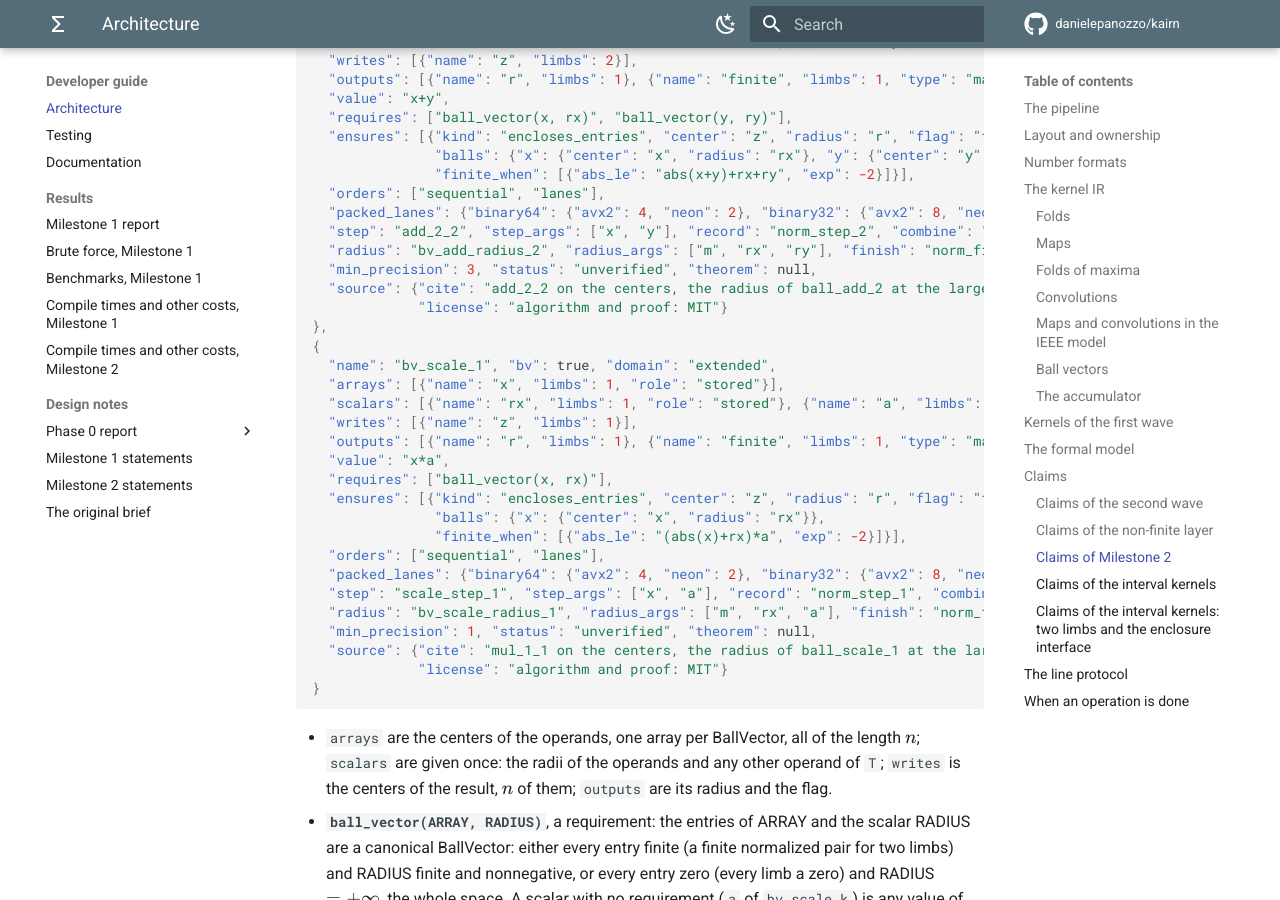
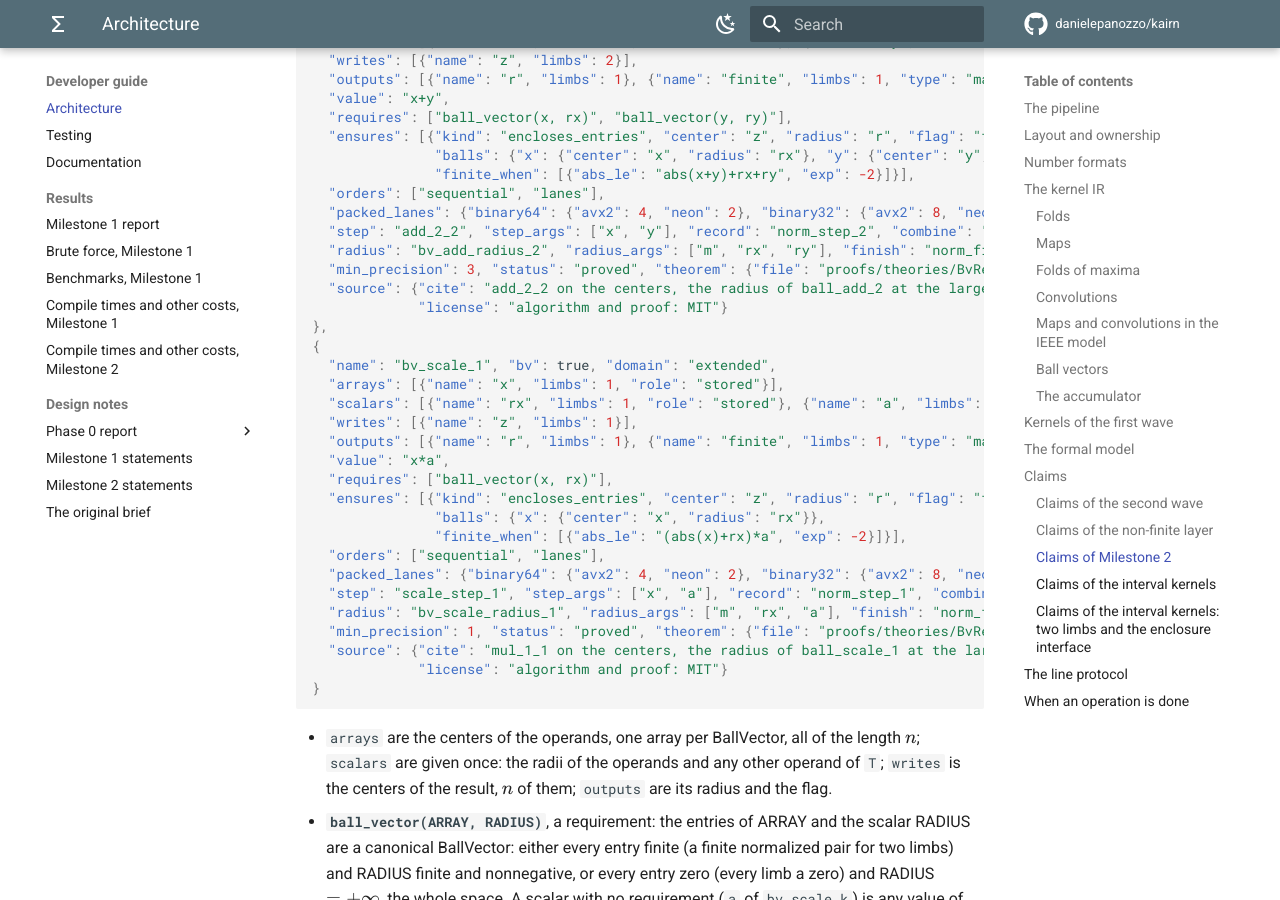
Before and after one commit to danielepanozzo/kairn, an MkDocs documentation site: the page built from docs/developer/architecture.md, in a window 1280 px wide and 900 px high, scrolled down 47188 px. Built offline with MkDocs 1.6.1 and Material for MkDocs 9.7.7, drawn with Linux system fonts in a browser that asks for light colours; comment, search, counter and statistics services are not loaded.

Commit message:
Tests: the audited count of IeeeAudit.v, the ball-vector entries of architecture.md
The theorems the descriptions of the steps of the maps, of the maps and of
the convolutions now name in the IEEE model are listed by IeeeAudit.v: 206
reports, not 128 (16 bridges, 8 correctness statements and 16 leading limbs
of the steps, the 18 maps in their two orders, the two convolutions). And
the two ball vectors architecture.md writes out, bv_add_2 and bv_scale_1,
are proved in the real model: their status and theorem fields there are
those of gen/claims.json, which the test compares field for field.

Co-Authored-By: Claude Opus 5.5 <noreply@anthropic.com>
Claude-Session: https://claude.ai/code/session_01ULwCxzT6Dhw9xUiTw8mJz1

```diff
--- a/docs/developer/architecture.md
+++ b/docs/developer/architecture.md
@@ -1931,7 +1931,7 @@ true` (and no `"map"`):
   "packed_lanes": {"binary64": {"avx2": 4, "neon": 2}, "binary32": {"avx2": 8, "neon": 4}},
   "step": "add_2_2", "step_args": ["x", "y"], "record": "norm_step_2", "combine": "norm_combine",
   "radius": "bv_add_radius_2", "radius_args": ["m", "rx", "ry"], "finish": "norm_finish_1",
-  "min_precision": 3, "status": "unverified", "theorem": null,
+  "min_precision": 3, "status": "proved", "theorem": {"file": "proofs/theories/BvReal.v", "name": "bv_add_2_correct"},
   "source": {"cite": "add_2_2 on the centers, the radius of ball_add_2 at the largest center (milestone2.md, BallVector)",
              "license": "algorithm and proof: MIT"}
 },
@@ -1950,7 +1950,7 @@ true` (and no `"map"`):
   "packed_lanes": {"binary64": {"avx2": 4, "neon": 2}, "binary32": {"avx2": 8, "neon": 4}},
   "step": "scale_step_1", "step_args": ["x", "a"], "record": "norm_step_1", "combine": "norm_combine",
   "radius": "bv_scale_radius_1", "radius_args": ["m", "rx", "a"], "finish": "norm_finish_1",
-  "min_precision": 1, "status": "unverified", "theorem": null,
+  "min_precision": 1, "status": "proved", "theorem": {"file": "proofs/theories/BvReal.v", "name": "bv_scale_1_correct"},
   "source": {"cite": "mul_1_1 on the centers, the radius of ball_scale_1 at the largest center (milestone2.md, BallVector)",
              "license": "algorithm and proof: MIT"}
 }
```
Also changed, not shown: 1 other file.
